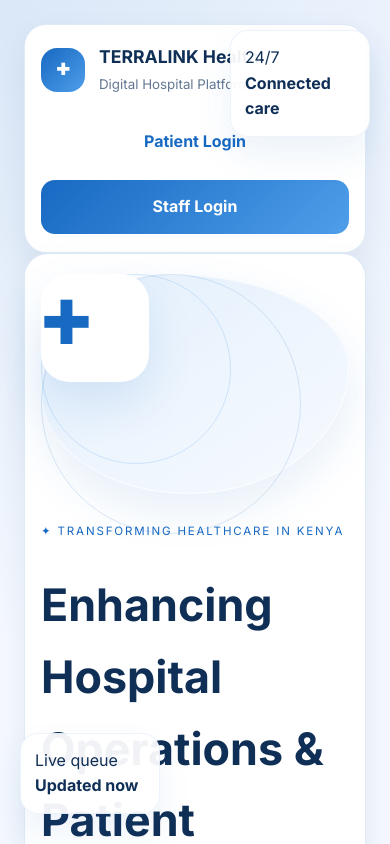
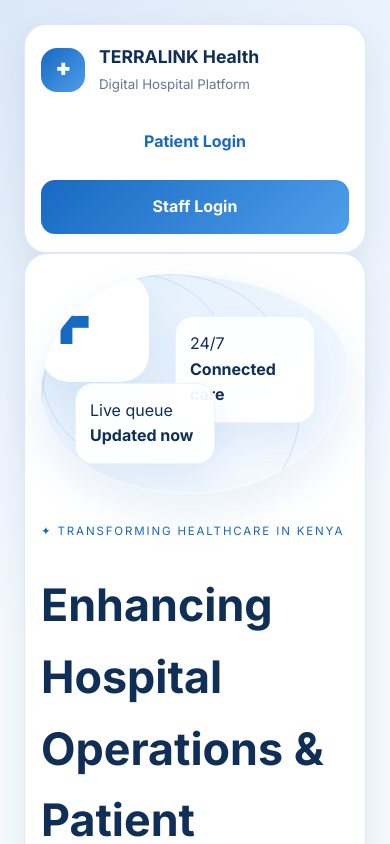
Before and after one commit to benardcheruiyot/hospital, a React (Vite) app in the folder frontend/: page / in a window 390 px wide. Shown: the top 844 px of the page. Built offline with nearby package versions, Linux system fonts and the light colour scheme; no server answers.

Commit message:
fix: mobile landing page overlay - position art cards as static on mobile viewports

```diff
--- a/frontend/src/index.css
+++ b/frontend/src/index.css
@@ -1448,6 +1448,22 @@
 
   .reference-hero-art {
     min-height: 220px;
+    position: relative;
+    overflow: hidden;
+  }
+
+  .reference-art-card {
+    position: static;
+    width: auto;
+    margin: 12px 14px 0;
+  }
+
+  .reference-art-card-top,
+  .reference-art-card-bottom {
+    top: auto;
+    right: auto;
+    bottom: auto;
+    left: auto;
   }
 
   .reference-features,
```
